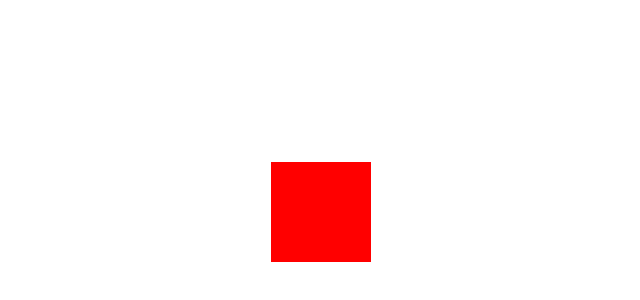
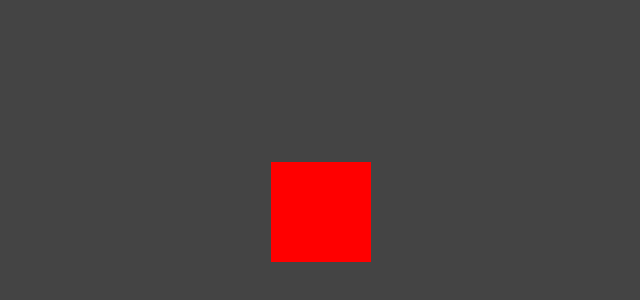
Before and after one commit to tarcisiowes/Learning-Nextjs, a Next.js app in the folder tabuleiro/: page / in a window 1280 px wide. Shown: the part 188-488 px from the top of the page, without its empty margins (319-959 px from the left). Built offline with nearby package versions, Linux system fonts and the light colour scheme.

Commit message:
background color index

```diff
--- a/tabuleiro/styles/globals.css
+++ b/tabuleiro/styles/globals.css
@@ -2,8 +2,7 @@
 body {
   padding: 0;
   margin: 0;
-  font-family: -apple-system, BlinkMacSystemFont, Segoe UI, Roboto, Oxygen,
-    Ubuntu, Cantarell, Fira Sans, Droid Sans, Helvetica Neue, sans-serif;
+  background-color: #444;
 }
 
 a {
```
